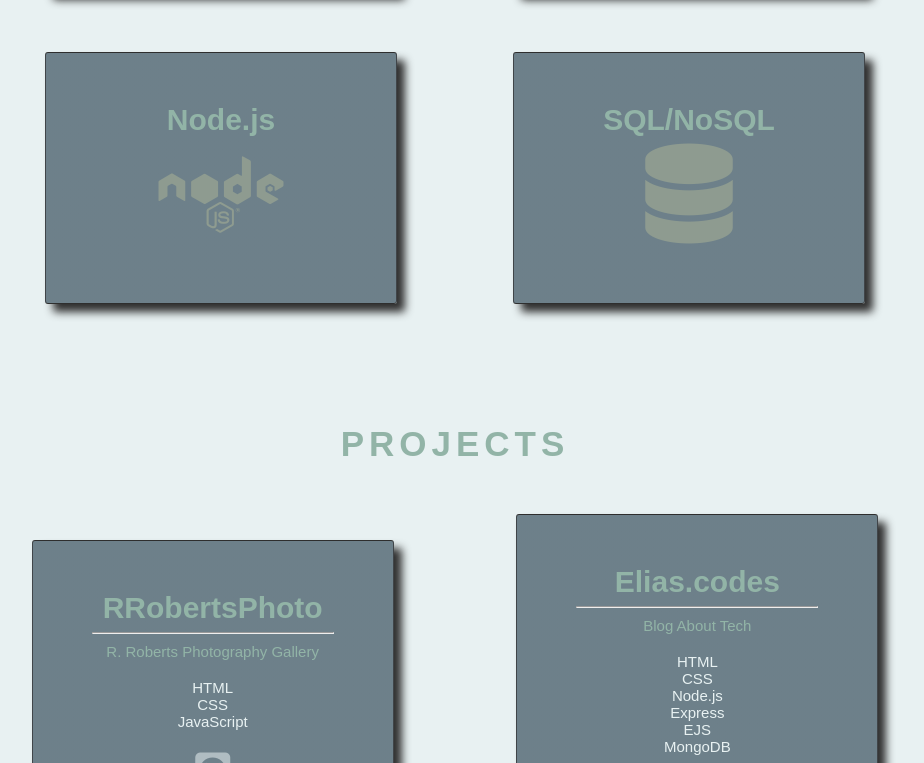
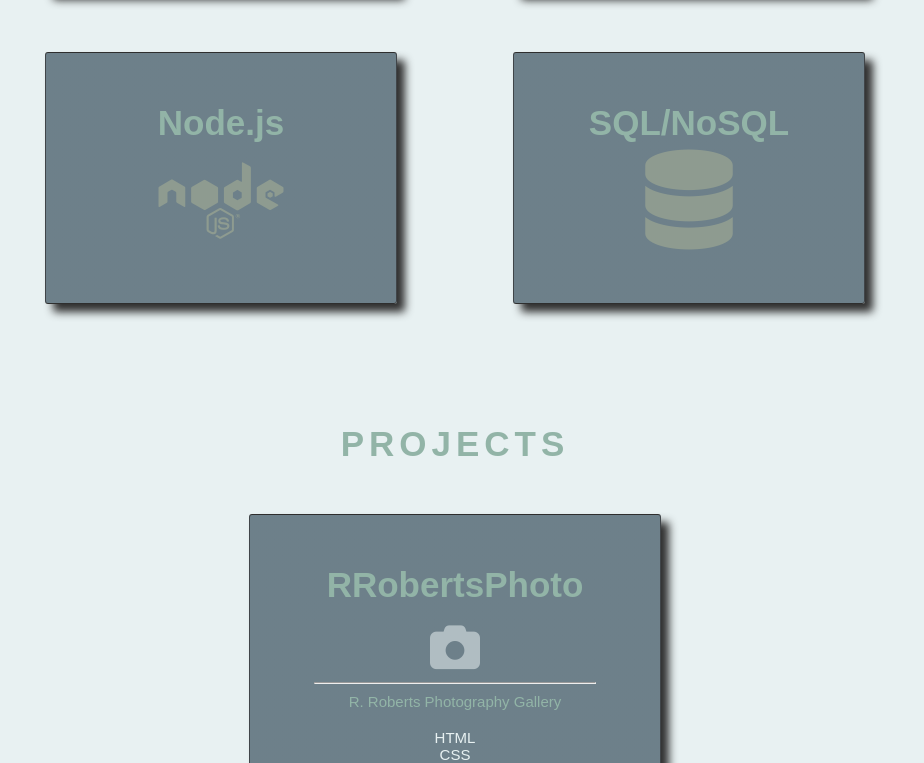
Before and after one commit to erobertsdev/erobertsdev-react, a React (Create React App) app: page / in a window 1280 px wide. Shown: the part 1357-2120 px from the top of the page, without its empty margins (185-1109 px from the left). Built offline with nearby package versions, Linux system fonts and the light colour scheme; a web font is replaced by a local one.

Commit message:
icons for project cards

```diff
--- a/src/Devcard.css
+++ b/src/Devcard.css
@@ -33,7 +33,7 @@
 
 .Devcard-title {
 	margin-top: 30px;
-	font-size: 3rem;
+	font-size: 3.5rem;
 	color: #92b4a7;
 	padding: 20px;
 	padding-bottom: 7px;
--- a/src/Development.js
+++ b/src/Development.js
@@ -6,32 +6,26 @@ class Development extends Component {
 	static defaultProps = {
 		development: [
 			{
-				id: 1,
 				title: 'HTML',
 				icon: 'fab fa-html5 Devcard-icon'
 			},
 			{
-				id: 2,
 				title: 'CSS',
 				icon: 'fab fa-css3-alt Devcard-icon'
 			},
 			{
-				id: 3,
 				title: 'React',
 				icon: 'fab fa-react Devcard-icon'
 			},
 			{
-				id: 4,
 				title: 'JavaScript',
 				icon: 'fab fa-js Devcard-icon'
 			},
 			{
-				id: 5,
 				title: 'Node.js',
 				icon: 'fab fa-node Devcard-icon'
 			},
 			{
-				id: 6,
 				title: 'SQL/NoSQL',
 				icon: 'fas fa-database Devcard-icon'
 			}
@@ -42,9 +36,7 @@ class Development extends Component {
 			<div className="Development" id="development">
 				<h3 className="Development-title">Development</h3>
 				<div className="Development-cards">
-					{this.props.development.map((card) => (
-						<Devcard key={card.id} title={card.title} icon={card.icon} />
-					))}
+					{this.props.development.map((card, i) => <Devcard key={i} title={card.title} icon={card.icon} />)}
 				</div>
 			</div>
 		);
--- a/src/Projectcard.css
+++ b/src/Projectcard.css
@@ -16,8 +16,8 @@
 	transition: all .3s;
 	-webkit-box-shadow: 8px 8px 8px #2f2f2f;
 	box-shadow: 8px 8px 8px #2f2f2f;
-	width: 300px;
-	min-width: 300px;
+	width: 350px;
+	min-width: 350px;
 	margin: 30px 50px;
 	padding: 30px;
 }
@@ -32,7 +32,7 @@
 }
 
 .Projectcard-title {
-	font-size: 3rem;
+	font-size: 3.5rem;
 	color: #92b4a7;
 	padding: 20px;
 	padding-bottom: 7px;
@@ -57,7 +57,7 @@
 
 .Projectcard-icon {
 	color: #e8f1f28a;
-	font-size: 4rem;
+	font-size: 5rem;
 	padding: 10px;
 	-webkit-transition: all .5s;
 	-o-transition: all .5s;
--- a/src/Projectcard.js
+++ b/src/Projectcard.js
@@ -7,6 +7,7 @@ class Projectcard extends Component {
 			<div className="Projectcard">
 				<a href={this.props.url} rel="noopener noreferrer" target="_blank">
 					<h3 className="Projectcard-title">{this.props.title}</h3>
+					<i className={this.props.icon} />
 					<hr className="Projectcard-hr" />
 					<p className="Projectcard-desc">{this.props.desc}</p>
 				</a>
--- a/src/Projects.js
+++ b/src/Projects.js
@@ -6,40 +6,40 @@ class Projects extends Component {
 	static defaultProps = {
 		projects: [
 			{
-				id: 1,
 				title: 'RRobertsPhoto',
 				desc: 'R. Roberts Photography Gallery',
+				icon: 'fas fa-camera Projectcard-icon',
 				list: [ 'HTML', 'CSS', 'JavaScript' ],
 				url: 'https://eroberts.dev/rrobertsphoto/index.html',
 				github: 'https://github.com/erobertsdev/rrobertsphoto'
 			},
 			{
-				id: 2,
 				title: 'Elias.codes',
 				desc: 'Blog About Tech',
+				icon: 'fas fa-blog Projectcard-icon',
 				list: [ 'HTML', 'CSS', 'Node.js', 'Express', 'EJS', 'MongoDB' ],
 				url: 'https://elias.codes',
 				github: 'https://github.com/erobertsdev/elias-codes'
 			},
 			{
-				id: 3,
 				title: 'E.aRcade',
 				desc: 'Game Projects',
+				icon: 'fas fa-gamepad Projectcard-icon',
 				list: [ 'HTML', 'CSS', 'JavaScript' ],
 				url: 'https://eroberts.dev/arcade',
 				github: 'https://github.com/erobertsdev/e-arcade'
 			},
 			{
-				id: 4,
 				title: 'CSS Weather',
 				desc: 'Weather w/ Animations',
+				icon: 'fas fa-cloud-sun-rain Projectcard-icon',
 				list: [ 'HTML', 'Sass', 'JavaScript' ],
 				url: 'https://eroberts.dev/weather/index.html',
 				github: 'https://github.com/erobertsdev/weather-app'
 			},
 			{
-				id: 5,
 				title: 'HydroResolutions',
+				icon: 'fas fa-water Projectcard-icon',
 				desc: 'HydroResolutions LLC Company Site',
 				list: [ 'HTML', 'CSS', 'Bootstrap', 'JavaScript', 'JQuery' ],
 				url: 'https://hydroresolutions.com',
@@ -52,12 +52,13 @@ class Projects extends Component {
 			<div className="Projects" id="projects">
 				<h3 className="Projects-title">Projects</h3>
 				<div className="Projects-cards">
-					{this.props.projects.map((card) => (
+					{this.props.projects.map((card, i) => (
 						<Projectcard
-							key={card.id}
+							key={i}
 							title={card.title}
 							url={card.url}
 							desc={card.desc}
+							icon={card.icon}
 							list={card.list}
 							github={card.github}
 						/>
```
